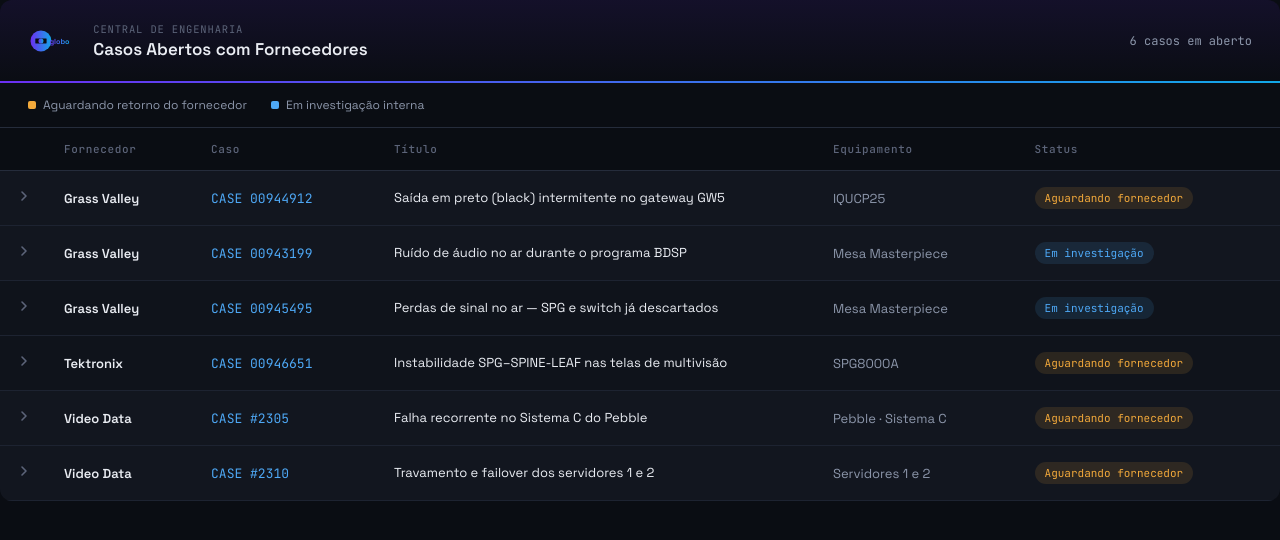
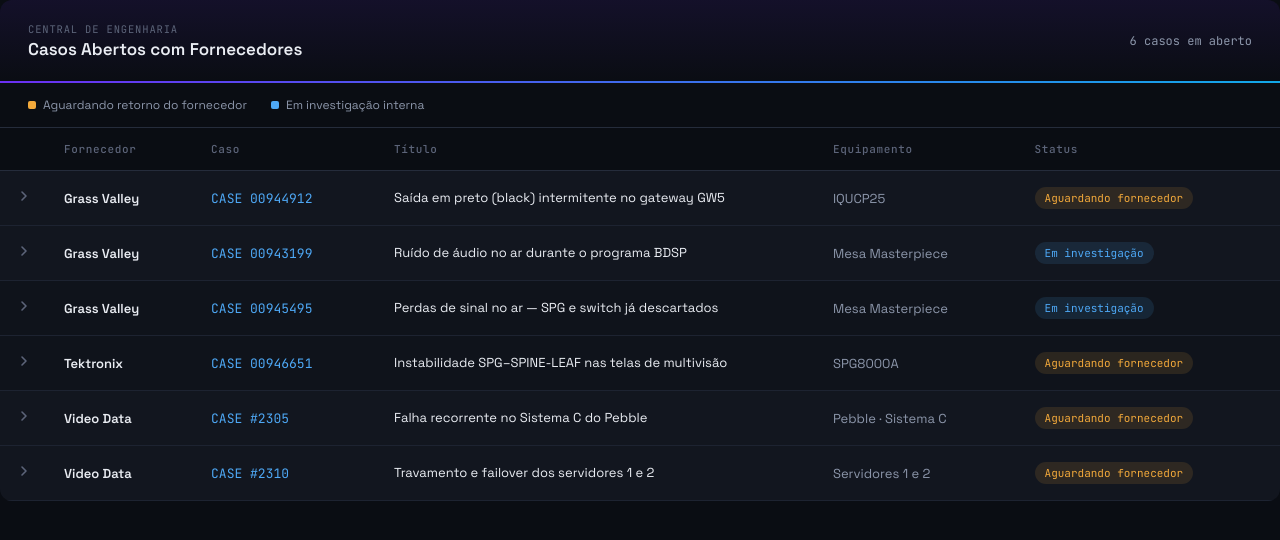
Before and after one commit to voliveiraa/Clone-tabnews, a Next.js app: page / in a window 1280 px wide. Shown: the top 540 px of the page. Built offline with nearby package versions, Linux system fonts and the light colour scheme.

Commit message:
Remove logo da Globo do painel

```diff
--- a/pages/index.js
+++ b/pages/index.js
@@ -76,25 +76,6 @@
   },
 ];
 
-function LogoSvg() {
-  return (
-    <svg viewBox="0 0 491 249" xmlns="http://www.w3.org/2000/svg" aria-label="Logo Globo">
-      <defs>
-        <linearGradient id="cedfornG1" x1="0" y1="0" x2="1" y2="0">
-          <stop offset="0%" stopColor="#6B2FF2" />
-          <stop offset="100%" stopColor="#12A8E8" />
-        </linearGradient>
-      </defs>
-      <circle cx="124" cy="124" r="100" fill="url(#cedfornG1)" />
-      <rect x="70" y="100" width="108" height="48" fill="#0A0D13" rx="4" />
-      <circle cx="124" cy="124" r="24" fill="url(#cedfornG1)" />
-      <text x="205" y="150" fontFamily="Space Grotesk, sans-serif" fontWeight="700" fontSize="70" fill="url(#cedfornG1)">
-        globo
-      </text>
-    </svg>
-  );
-}
-
 function CaretSvg({ open }) {
   return (
     <svg className={`cedforn-caret ${open ? "open" : ""}`} viewBox="0 0 16 16" width="16" height="16" fill="none">
@@ -127,7 +108,6 @@
       <main className="cedforn-root">
         <header className="cedforn-header">
           <div className="cedforn-brand">
-            <LogoSvg />
             <div className="cedforn-brand-text">
               <div className="cedforn-top">CENTRAL DE ENGENHARIA</div>
               <h1>Casos Abertos com Fornecedores</h1>
@@ -280,12 +260,6 @@
           display: flex;
           align-items: center;
           gap: 14px;
-        }
-
-        .cedforn-brand svg {
-          height: 26px;
-          width: auto;
-          display: block;
         }
 
         .cedforn-brand-text .cedforn-top {
```
